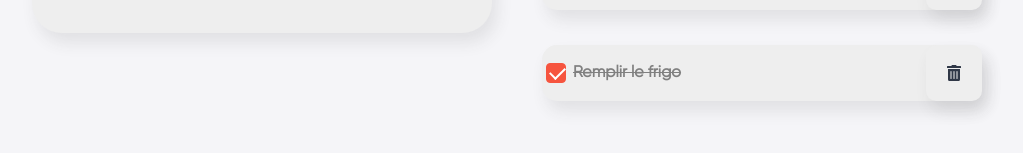
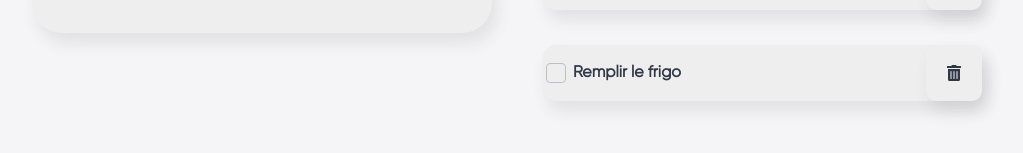
Before and after one commit to DavidNabet/react-todo-list, a React (Create React App) app: page / in a window 1280 px wide. Shown: the part 282-435 px from the top of the page, without its empty margins (128-1151 px from the left). Built offline with nearby package versions, Linux system fonts and the light colour scheme.

Commit message:
id does not solution

```diff
--- a/src/App.js
+++ b/src/App.js
@@ -13,19 +13,14 @@ library.add(faTrash, faTrashAlt);
 function App() {
 	//L'ensemble des todos
 	const [todos, setTodos] = useState([
-		{ name: "Balancer le vélo", status: false, id: 1 },
-		{ name: "Pratiquer une activité", status: false, id: 2 },
-		{ name: "Remplir le frigo", status: true, id: 3 },
+		{ name: "Balancer le vélo", status: false },
+		{ name: "Pratiquer une activité", status: false },
+		{ name: "Remplir le frigo", status: false },
 	]);
 
 	const [todoInput, setTodoInput] = useState("");
 	//On garde une copie des todos, qu'on dispatchera dans chaque component Todo
-	const TASK = [...todos];
-
 	// .sort() pour avoir les
-
-	//Tableau des todos
-	//   const [results, setResults] = useState(todos);
 
 	//fonction qui va filtrer les todos par title
 	/*   const searchFilter = (event) => {
@@ -38,17 +33,10 @@ function App() {
     setResults(todoFilter);
   }; */
 
-	const findByLastId = (i) => {
-		return todos.find((todo) => todo.id === i);
-	};
-
 	//fonction simplifiée des spread operators qui va rajouter une todo avec un id aléatoire
 	const addTodo = (name) => {
 		//id: todos[todos.length - 1].id++
-		setTodos([
-			...todos,
-			{ name, status: false, id: todos[todos.length - 1].id + 1 },
-		]);
+		setTodos([...todos, { name, status: false }]);
 	};
 
 	const { toggleTheme, light, dark, isLight } = useContext(ThemeContext);
@@ -80,12 +68,11 @@ function App() {
 							return (
 								<Todo
 									key={i}
-									// id={i}
+									id={i}
 									theme={theme}
 									setTodos={setTodos}
-									copyTask={TASK}
+									copyTask={[...todos]}
 									todo={todo}
-									findByLastId={findByLastId}
 								/>
 							);
 						})}
--- a/src/components/Todo.js
+++ b/src/components/Todo.js
@@ -1,15 +1,15 @@
 import React from "react";
 import { FontAwesomeIcon } from "@fortawesome/react-fontawesome";
-const Todo = ({ todo, setTodos, copyTask, theme, findByLastId }) => {
+const Todo = ({ todo, setTodos, copyTask, theme, id }) => {
 	const handleCheck = () => {
 		const newTodos = copyTask;
-		newTodos[todo.id].status = !newTodos[todo.id].status;
+		newTodos[id].status = !newTodos[id].status;
 		setTodos(newTodos);
 	};
 
 	const handleRemove = () => {
 		const remove = copyTask;
-		remove.splice(todo.id, 1);
+		remove.splice(id, 1);
 		setTodos(remove);
 	};
 
@@ -39,7 +39,7 @@ const Todo = ({ todo, setTodos, copyTask, theme, findByLastId }) => {
 				name="todo"
 				id="todo"
 				defaultChecked={todo.status}
-				onClick={() => handleCheck()}
+				onClick={handleCheck}
 			/>
 			<label
 				htmlFor="todo"
```
